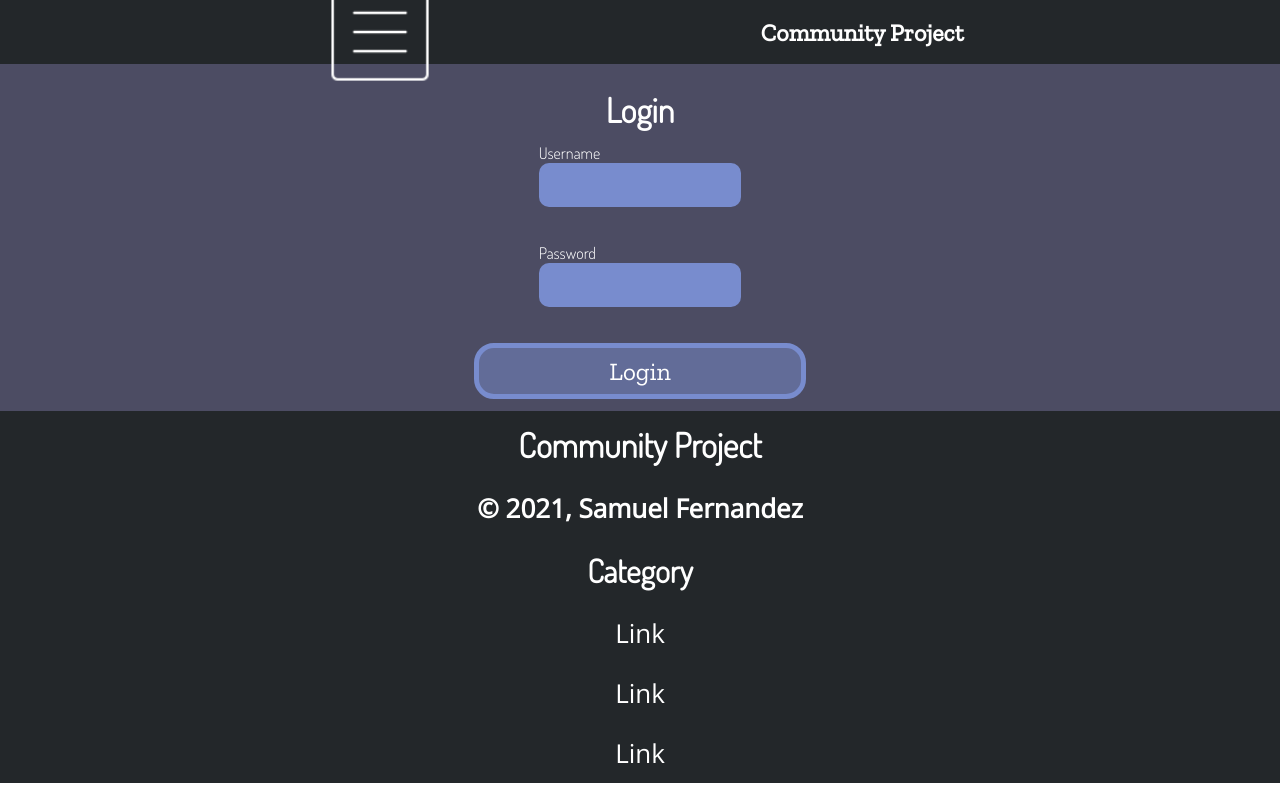
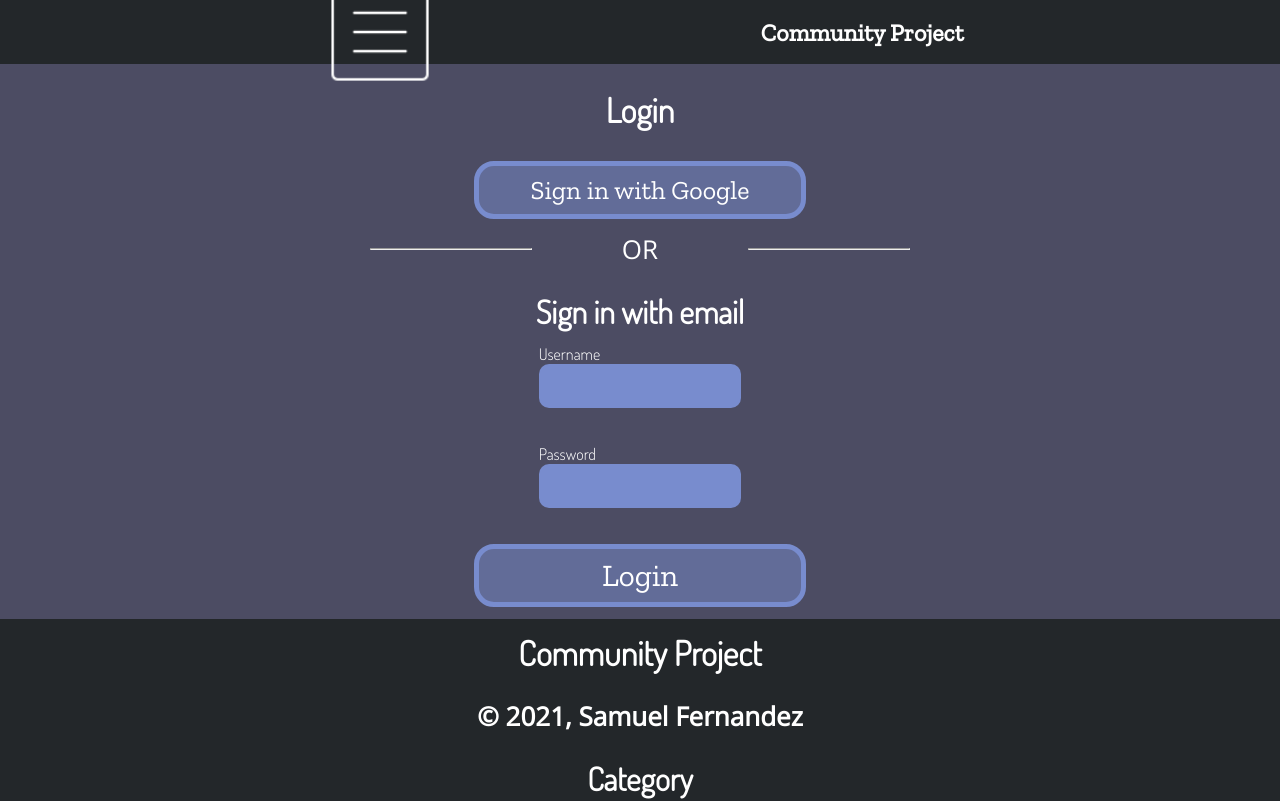
Before and after one commit to polypixeldev/computerstacks, a Next.js app in the folder app/: page /login in a window 1280 px wide. Shown: the top 801 px of the page. Built offline with nearby package versions, Linux system fonts and the light colour scheme.

Commit message:
Add sign in with google to login

```diff
--- a/app/pages/login.js
+++ b/app/pages/login.js
@@ -1,10 +1,25 @@
 import FormStyle from "../styles/Form.module.css";
+import HeadStyles from "../styles/Head.module.css";
+import LoginStyles from "../styles/Login.module.css";
+import { signIn } from "next-auth/react";
 
 function Login() {
+	function google(){
+		signIn('google', { callbackUrl: "http://localhost/dashboard"})
+	}
+
 	return (
 		<main>
 			<section className="section1">
 				<h2>Login</h2>
+				<br />
+				<button onClick={google} className={`button ${LoginStyles.providerButton}`}>Sign in with Google</button>
+				<div className={HeadStyles.actionDiv}>
+					<hr />
+					<p>OR</p>
+					<hr/>
+				</div>
+				<h3>Sign in with email</h3>
 				<form className={FormStyle.form}>
 					<label className={FormStyle.label}>
 						Username
--- a/app/styles/Head.module.css
+++ b/app/styles/Head.module.css
@@ -13,3 +13,7 @@
 	justify-content: center;
 	align-items: center;
 }
+
+.actionDiv hr{
+	width: 20vh;
+}
--- /dev/null
+++ b/app/styles/Login.module.css
@@ -0,0 +1,3 @@
+.providerButton {
+	font-size: calc(2vmin + 10px);
+}
--- a/app/styles/globals.css
+++ b/app/styles/globals.css
@@ -73,7 +73,7 @@ p {
 
 	color: #FFFFFF;
 	font-family: "Zilla Slab", monospace;
-	font-size: 25px;
+	font-size: calc(2vmin + 15px);
 }
 
 .imageWrap {
```
